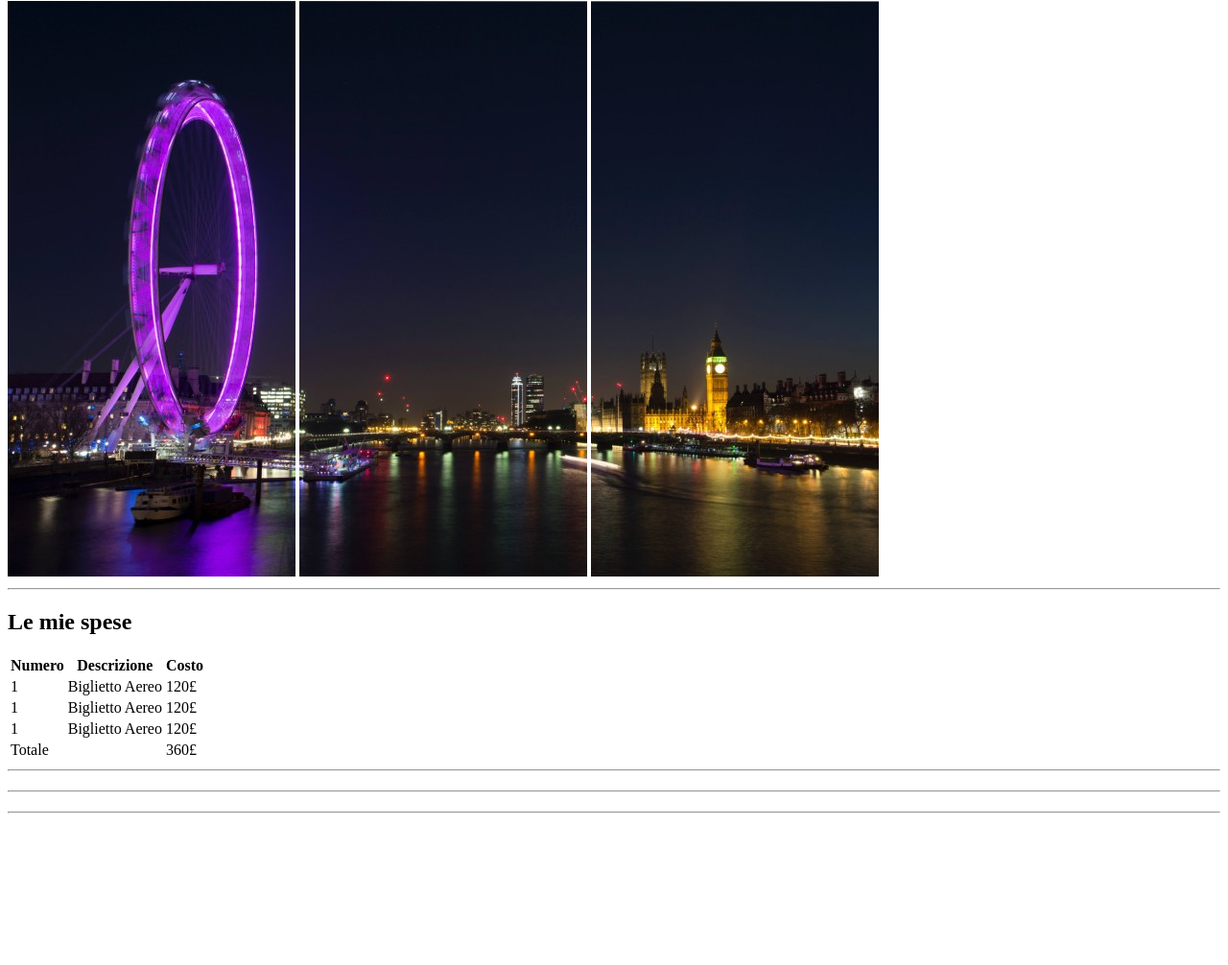
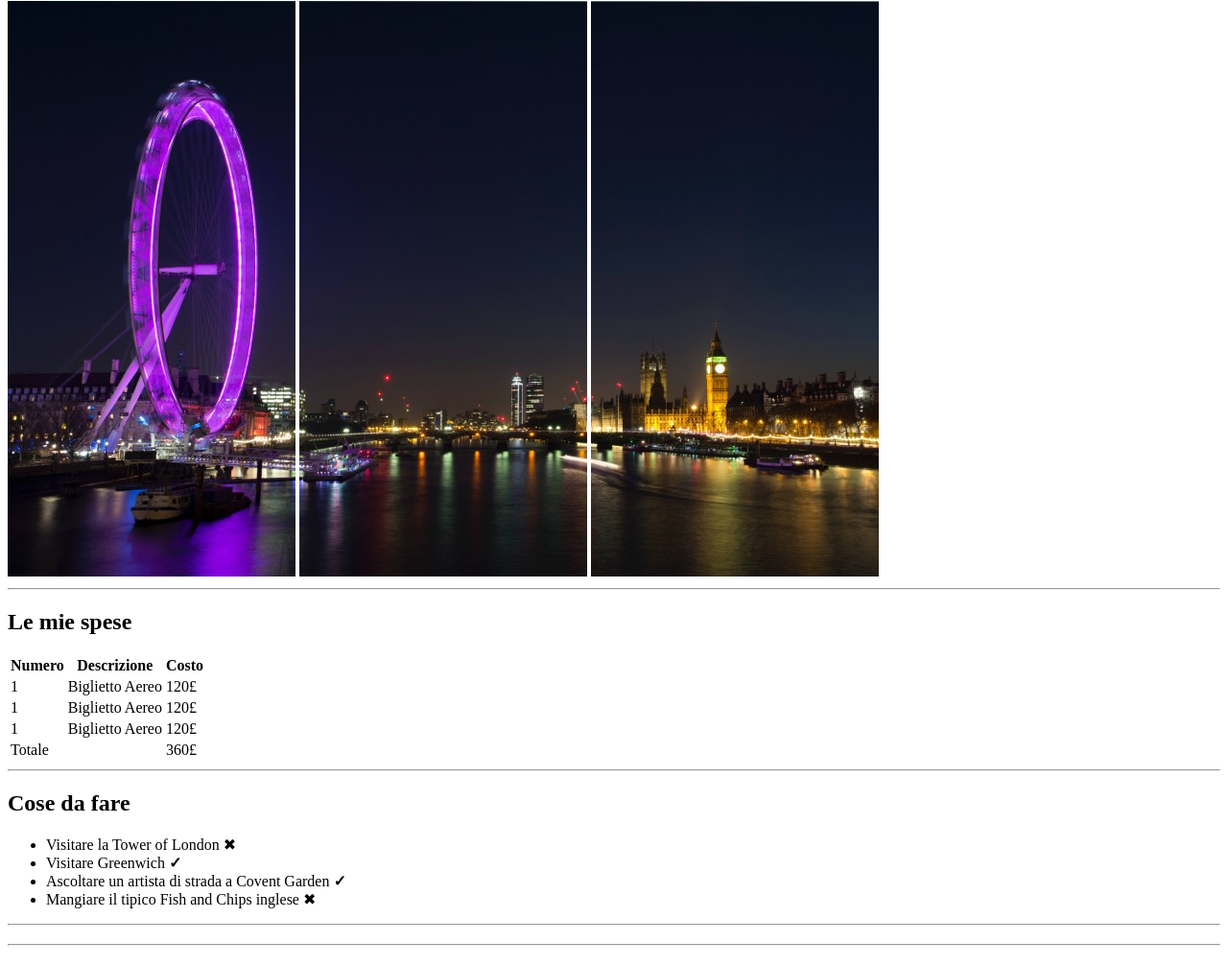
Before and after one commit to 20Federico/html-london-trip, a plain HTML site: page index.html in a window 1280 px wide. Shown: the part 79-1085 px from the top of the page at 96% size. Before the commit the page ends 946 px from the top, so only its background shows below. Drawn offline with Linux system fonts and the light colour scheme.

Commit message:
sezione 2 - cose da fare

```diff
--- a/index.html
+++ b/index.html
@@ -1,5 +1,5 @@
 <!DOCTYPE html>
-<html lang="en">
+<html lang="it">
     <head>
         <meta charset="UTF-8">
         <meta name="viewport" content="width=device-width, initial-scale=1.0">
@@ -47,8 +47,13 @@
             </section>
             <hr>
             <section>
-                <h2></h2>
-
+                <h2>Cose da fare</h2>
+                <ul>
+                    <li>Visitare la Tower of London &#10006;</li>
+                    <li>Visitare Greenwich <strong>&#10003</strong></li>
+                    <li>Ascoltare un artista di strada a Covent Garden <strong>&#10003</strong></li>
+                    <li>Mangiare il tipico Fish and Chips inglese &#10006;</li>
+                </ul>
             </section>
             <hr>
             <section>
```
